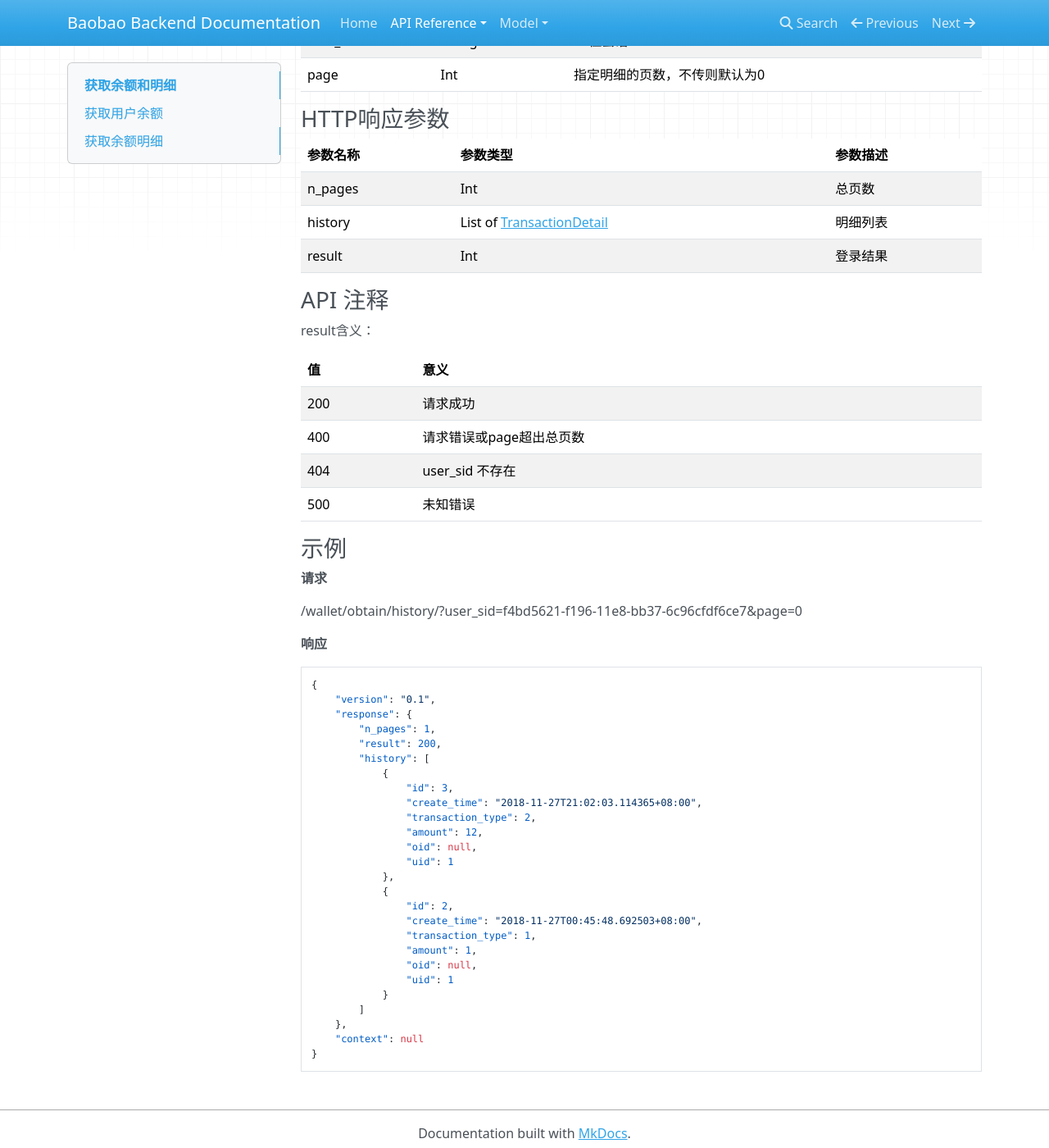
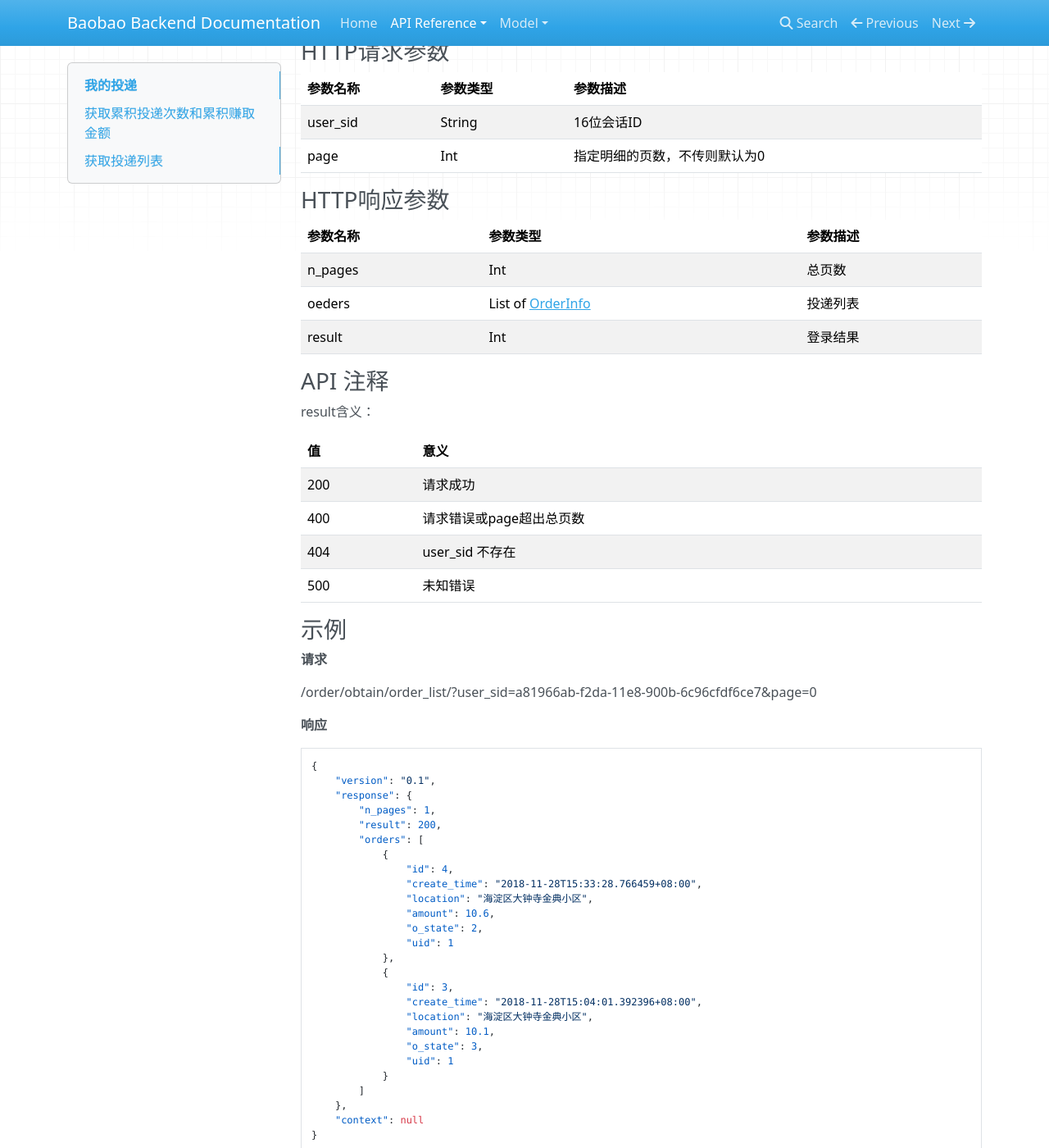
Before and after one commit to fhydralisk/miniprogram_docs, an MkDocs documentation site: the page built from docs/Reference/order-system/obtain.md, in a window 1280 px wide and 1400 px high, scrolled down 1513 px. Shown: the whole window at 82% size. Built offline with MkDocs 1.6.1, drawn with Linux system fonts in a browser that asks for light colours; nearby versions of some CDN libraries; old or Windows-style settings are respelled for this version of MkDocs; some of the changed text lies outside the part shown.

Commit message:
order system

````diff
--- a/docs/Reference/wallet-system/obtain.md
+++ b/docs/Reference/order-system/obtain.md
@@ -1,9 +1,9 @@
-# 获取余额和明细
+# 我的投递
 
-## 获取用户余额
+## 获取累积投递次数和累积赚取金额
 
 ### URL
-/wallet/obtain/balance/
+/order/obtain/overview/
 
 ### HTTP请求方式
 __GET__
@@ -18,8 +18,9 @@ user_sid			     		| String 	    | 16位会话ID
 ### HTTP响应参数
 参数名称					|参数类型					|参数描述
 ------------------------|-----------------------|-------------------
-balance 			  	| Float 				| 用户余额
-result					| Int					| 登录结果
+n_times 			  	| Int    				| 投递次数
+total_amount            | Float                 | 累积赚取
+result					| Int					| 请求结果
 
 ### API 注释
 
@@ -35,25 +36,27 @@ result含义：
 
 __请求__
 
-/wallet/obtain/balance/?user_sid=f4bd5621-f196-11e8-bb37-6c96cfdf6ce7
+/order/obtain/overview/?user_sid=a81966ab-f2da-11e8-900b-6c96cfdf6ce7
+
 __响应__
 
 ```json
 {
     "version": "0.1",
     "response": {
-        "balance": 23,
-        "result": 200
+        "n_times": 3,
+        "result": 200,
+        "total_amount": 10.1
     },
     "context": null
 }
 ```
 --------------------------------------
 
-## 获取余额明细
+## 获取投递列表
 
 ### URL
-/wallet/obtain/history/
+/order/obtain/order_list/
 
 ### HTTP请求方式
 __GET__
@@ -70,7 +73,7 @@ page                    | Int                   | 指定明细的页数，不传
 参数名称					|参数类型					|参数描述
 ------------------------|-----------------------|-------------------
 n_pages 			  	| Int    				| 总页数
-history                 | List of [TransactionDetail](/Model/wallet/wallet-model/) | 明细列表
+oeders                 | List of [OrderInfo](/Model/order/order-model/) | 投递列表
 result					| Int					| 登录结果
 
 
@@ -89,7 +92,7 @@ result含义：
 
 __请求__
 
-/wallet/obtain/history/?user_sid=f4bd5621-f196-11e8-bb37-6c96cfdf6ce7&page=0
+/order/obtain/order_list/?user_sid=a81966ab-f2da-11e8-900b-6c96cfdf6ce7&page=0
 
 __响应__
 
@@ -99,21 +102,21 @@ __响应__
     "response": {
         "n_pages": 1,
         "result": 200,
-        "history": [
+        "orders": [
             {
-                "id": 3,
-                "create_time": "2018-11-27T21:02:03.114365+08:00",
-                "transaction_type": 2,
-                "amount": 12,
-                "oid": null,
+                "id": 4,
+                "create_time": "2018-11-28T15:33:28.766459+08:00",
+                "location": "海淀区大钟寺金典小区",
+                "amount": 10.6,
+                "o_state": 2,
                 "uid": 1
             },
             {
-                "id": 2,
-                "create_time": "2018-11-27T00:45:48.692503+08:00",
-                "transaction_type": 1,
-                "amount": 1,
-                "oid": null,
+                "id": 3,
+                "create_time": "2018-11-28T15:04:01.392396+08:00",
+                "location": "海淀区大钟寺金典小区",
+                "amount": 10.1,
+                "o_state": 3,
                 "uid": 1
             }
         ]
--- a/mkdocs.yml
+++ b/mkdocs.yml
@@ -25,6 +25,11 @@ pages:
 
     - 钱包系统:
         - 获取余额和明细: 'Reference/wallet-system/obtain.md'
+
+    - 订单系统（我的投递）:
+        - 获取我的投递: 'Reference/order-system/obtain.md'
+
 - Model:
     - 模型文档说明: 'Model/comments.md'
     - 钱包模型: 'Model/wallet/wallet-model.md'
+    - 订单模型: 'Model/order/order-model.md'
````
Also changed, not shown: docs/Model/order/order-model.md (added, +25 -0 lines).
